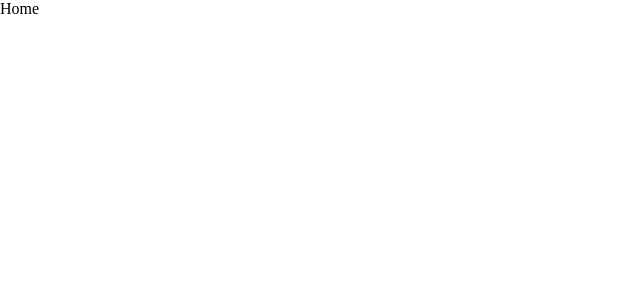
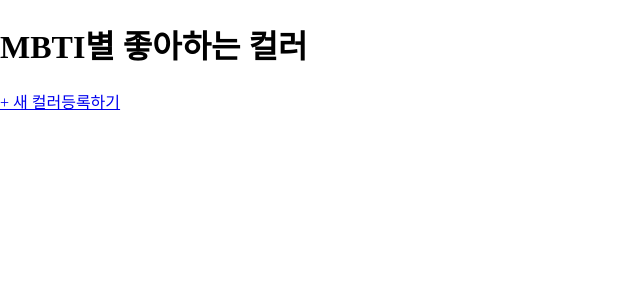
Before and after one commit to a-honey/mbti-color, a React (Create React App) app: page / in a window 1280 px wide. Shown: the top 300 px of the page, without its empty margins (0-640 px from the left). Built offline with nearby package versions, Linux system fonts and the light colour scheme; a web font is replaced by a local one.

Commit message:
Fixed: eslint Error

```diff
--- a/src/Home.js
+++ b/src/Home.js
@@ -1,5 +1,14 @@
+import { Link } from "react-router-dom";
+
 function Home() {
-  return <div>Home</div>;
+  return (
+    <div className="home">
+      <h1>MBTI별 좋아하는 컬러</h1>
+      <div>
+        <Link to="/new">+ 새 컬러등록하기</Link>
+      </div>
+    </div>
+  );
 }
 
 export default Home;
```
Also changed, not shown: package.json (+1 -6 lines), 2 other files (tests, documents, lock files or other folders).
